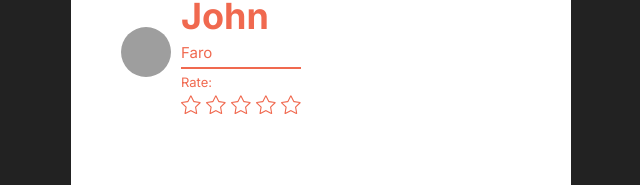
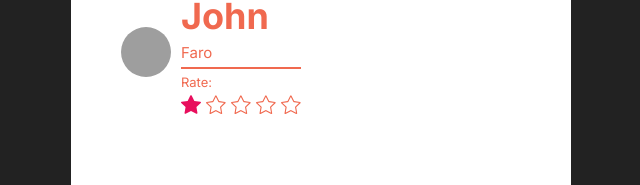
Before and after one commit to JamieBurridge/Dakee, a Next.js app: page /chat/1 in a window 1280 px wide. Shown: the part 106-291 px from the top of the page, without its empty margins (319-959 px from the left). Built offline with nearby package versions, Linux system fonts and the light colour scheme; grey boxes are pictures that could not be loaded.

Commit message:
chat: add rating

```diff
--- a/pages/chat/[id]/index.tsx
+++ b/pages/chat/[id]/index.tsx
@@ -1,8 +1,11 @@
 import React from "react";
 import Topbar from "../../../components/Topbar/Topbar";
 import styles from "./index.module.scss";
+import { useState } from "react";
 
 export default function Chat() {
+  const [rating, setRating] = useState(1);
+
   return (
     <main className="main_secondary">
       <Topbar
@@ -31,8 +34,25 @@ export default function Chat() {
             <p>Rate:</p>
             <div>
               <div className={styles.stars}>
-                {Array.from({ length: 5 }, (v, i) => (
-                  <img src="/assets/star_orange.svg" alt="Star" />
+                {Array.from({ length: rating }, (v, i) => (
+                  <img
+                    src="/assets/star.svg"
+                    alt="Star"
+                    onClick={() => {
+                      setRating(i + 1);
+                    }}
+                  />
+                ))}
+
+                {Array.from({ length: 5 - rating }, (v, i) => (
+                  <img
+                    src="/assets/star_orange.svg"
+                    alt="Star"
+                    onClick={() => {
+                      console.log(i + rating);
+                      setRating(i + rating + 1);
+                    }}
+                  />
                 ))}
               </div>
             </div>
--- a/pages/profile/index.tsx
+++ b/pages/profile/index.tsx
@@ -3,6 +3,7 @@ import styles from "./index.module.scss";
 import Topbar from "../../components/Topbar/Topbar";
 import SectionHeadingSecondary from "../../components/SectionHeadings/SectionHeadingSecondary";
 import { dummyUsers } from "../../helpers/users";
+import { useState } from "react";
 
 export default function Profile() {
   return (
```
